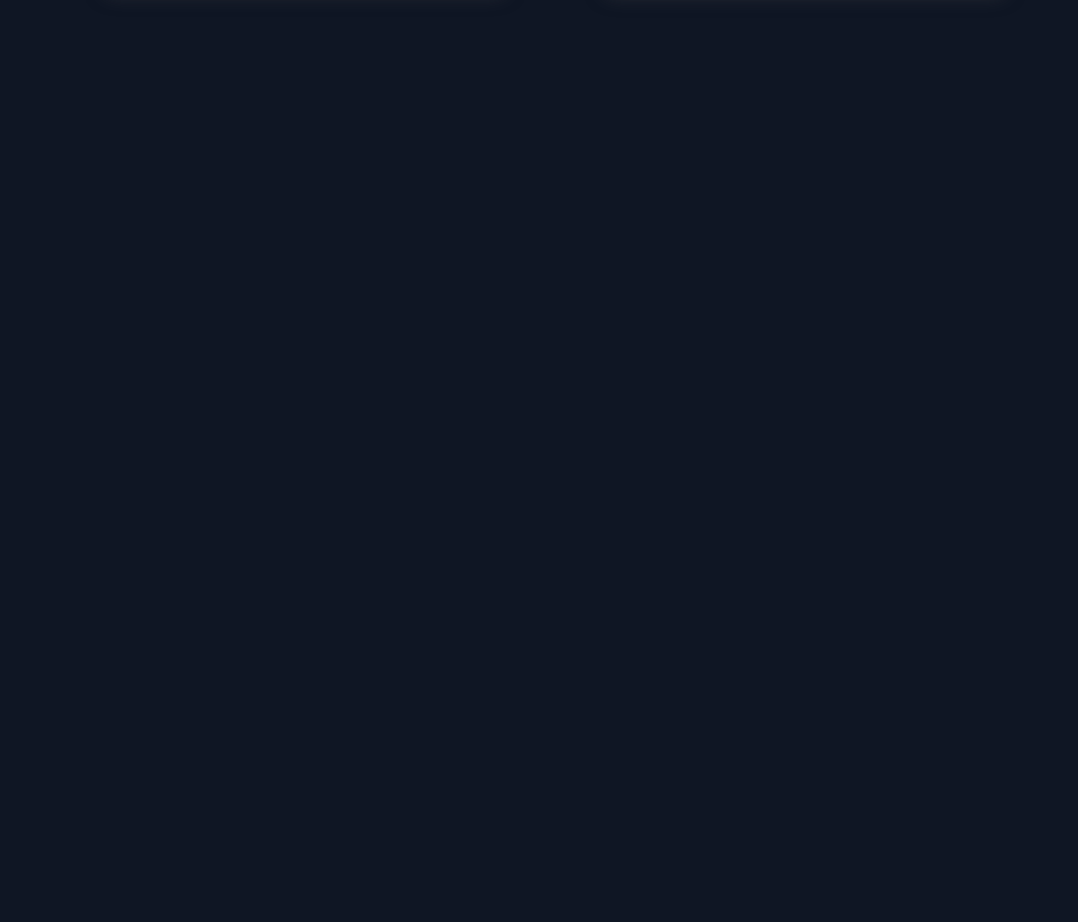
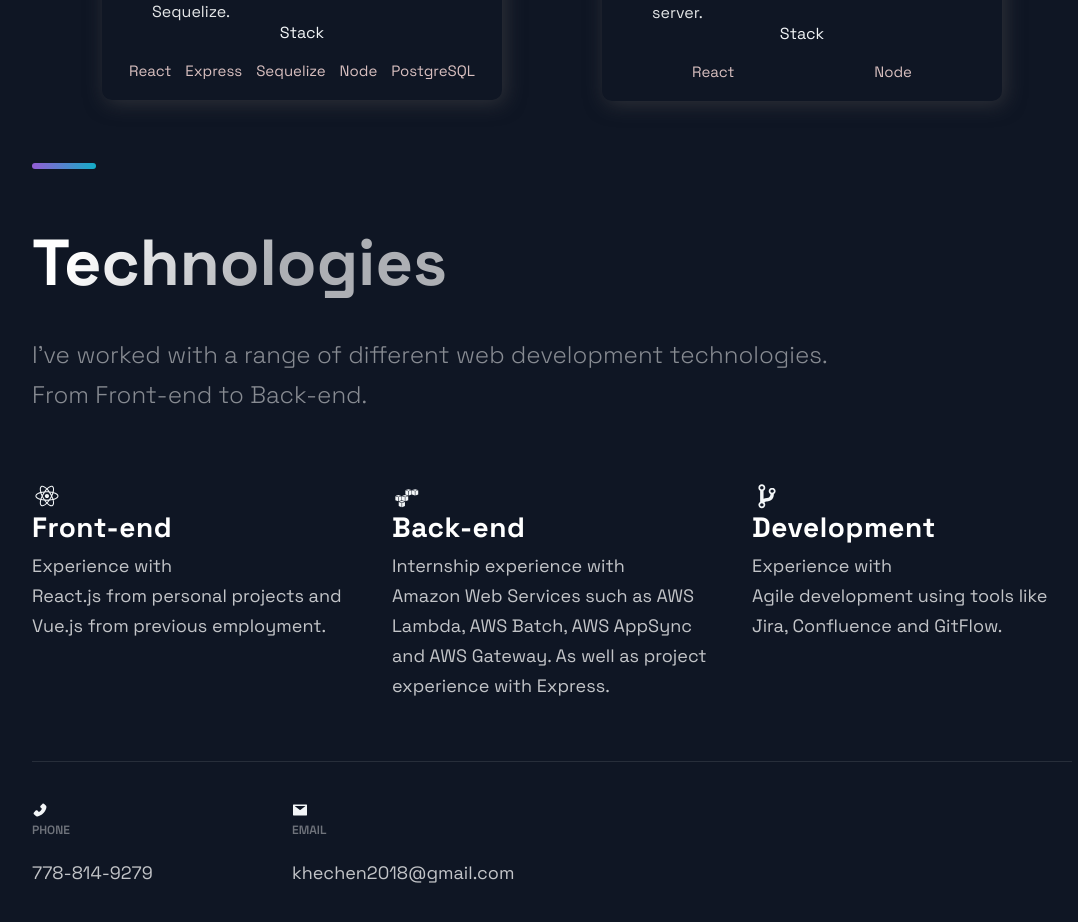
Before and after one commit to KennyHc/Portfolio-Website, a Next.js app: page / in a window 1280 px wide. Shown: the part 1324-2246 px from the top of the page, without its empty margins (88-1166 px from the left). Before the commit the page ends 1345 px from the top, so only its background shows below. Built offline with nearby package versions, Linux system fonts and the light colour scheme.

Commit message:
added footer

```diff
--- a/src/components/Footer/Footer.js
+++ b/src/components/Footer/Footer.js
@@ -1,5 +1,13 @@
 import React from 'react'
-import { AiFillGithub, AiFillInstagram, AiFillLinkedin } from 'react-icons/ai'
+import {
+  AiFillGithub,
+  AiFillInstagram,
+  AiFillLinkedin,
+  AiFillPhone,
+  BsPhone,
+  AiFillMail,
+  IoMdMail,
+} from 'react-icons/ai'
 
 import { SocialIcons } from '../Header/HeaderStyles'
 import {
@@ -15,7 +23,25 @@
 } from './FooterStyles'
 
 const Footer = () => {
-  return <div></div>
+  return (
+    <FooterWrapper>
+      <LinkList>
+        <LinkColumn>
+          <AiFillPhone></AiFillPhone>
+          <LinkTitle>Phone</LinkTitle>
+
+          <LinkItem href="tel:778-814-9279">778-814-9279</LinkItem>
+        </LinkColumn>
+        <LinkColumn>
+          <AiFillMail />
+          <LinkTitle>Email</LinkTitle>
+          <LinkItem href="khechen2018@gmail.com">
+            khechen2018@gmail.com
+          </LinkItem>
+        </LinkColumn>
+      </LinkList>
+    </FooterWrapper>
+  )
 }
 
 export default Footer
--- a/src/components/Hero/Hero.js
+++ b/src/components/Hero/Hero.js
@@ -11,7 +11,7 @@
 const Hero = (props) => (
   <Section row nopadding>
     <LeftSection>
-      <SectionTitle>
+      <SectionTitle main>
         Welcome to <br /> my Personal Portfolio
       </SectionTitle>
       <SectionText>
--- a/src/components/Technologies/Technologies.js
+++ b/src/components/Technologies/Technologies.js
@@ -1,5 +1,12 @@
 import React from 'react'
-import { DiFirebase, DiReact, DiZend } from 'react-icons/di'
+import {
+  DiFirebase,
+  DiReact,
+  DiZend,
+  DiAws,
+  DiNodejsSmall,
+  DiGitBranch,
+} from 'react-icons/di'
 import {
   Section,
   SectionDivider,
@@ -14,6 +21,49 @@
   ListTitle,
 } from './TechnologiesStyles'
 
-const Technologies = () => <div></div>
+const Technologies = () => (
+  <Section id="tech">
+    <SectionDivider />
+    <SectionTitle main>Technologies</SectionTitle>
+    <SectionText>
+      I've worked with a range of different web development technologies. From
+      Front-end to Back-end.
+    </SectionText>
+    <List>
+      <ListItem>
+        <DiReact size="3rem" />
+
+        <ListContainer>
+          <ListTitle>Front-end</ListTitle>
+          <ListParagraph>
+            Experience with <br /> React.js from personal projects and Vue.js
+            from previous employment.
+          </ListParagraph>
+        </ListContainer>
+      </ListItem>
+      <ListItem>
+        <DiAws size="3rem" />
+        <ListContainer>
+          <ListTitle>Back-end</ListTitle>
+          <ListParagraph>
+            Internship experience with <br /> Amazon Web Services such as AWS
+            Lambda, AWS Batch, AWS AppSync and AWS Gateway. As well as project
+            experience with Express.
+          </ListParagraph>
+        </ListContainer>
+      </ListItem>
+      <ListItem>
+        <DiGitBranch size="3rem" />
+        <ListContainer>
+          <ListTitle>Development</ListTitle>
+          <ListParagraph>
+            Experience with <br /> Agile development using tools like Jira,
+            Confluence and GitFlow.
+          </ListParagraph>
+        </ListContainer>
+      </ListItem>
+    </List>
+  </Section>
+)
 
 export default Technologies
```
